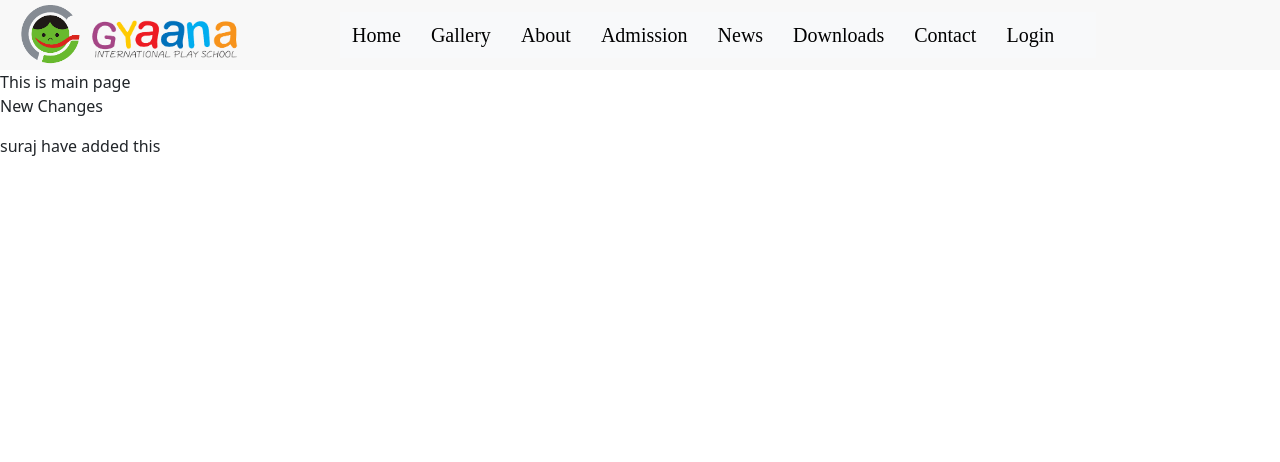
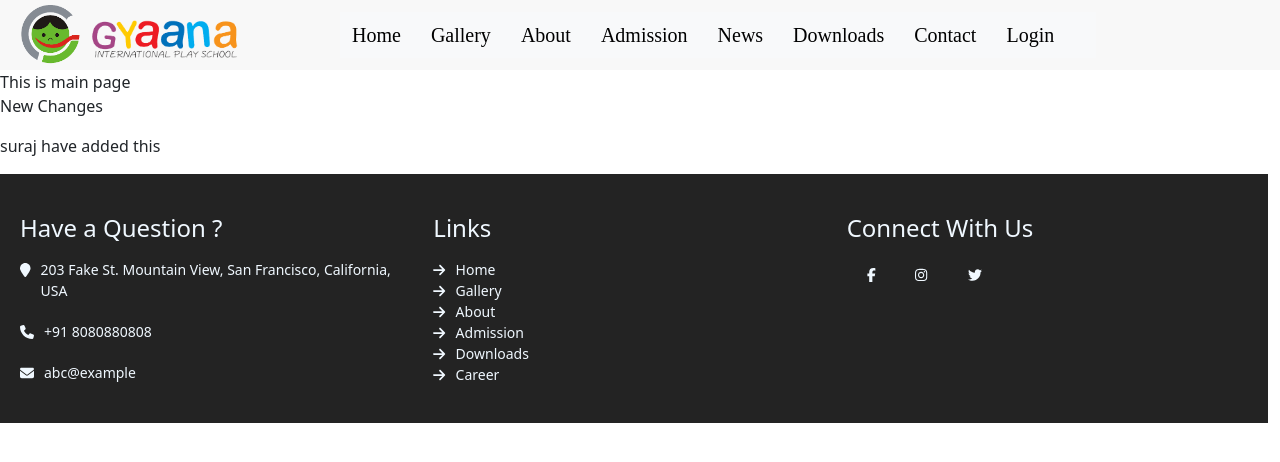
Before and after one commit to udbhavpushkar/gyaana-fe, a Next.js app: page / in a window 1280 px wide. Shown: the top 462 px of the page. Built offline with nearby package versions, Linux system fonts and the light colour scheme.

Commit message:
Footer added prettier congif fa package installed

```diff
--- /dev/null
+++ b/components/Footer/index.js
@@ -0,0 +1,86 @@
+import React from "react"
+import Style from "./style.module.css"
+import { FontAwesomeIcon } from "@fortawesome/react-fontawesome"
+import { faMapMarker, faPhone, faEnvelope, faArrowRight } from "@fortawesome/free-solid-svg-icons"
+import { faFacebookF, faInstagram, faTwitter } from "@fortawesome/free-brands-svg-icons"
+
+const Footer = (props) => {
+  const links = [
+    { name: "Home", link: "#" },
+    { name: "Gallery", link: "#" },
+    { name: "About", link: "#" },
+    { name: "Admission", link: "#" },
+    { name: "Downloads", link: "#" },
+    { name: "Career", link: "#" },
+  ]
+  const social = [
+    { icon: faFacebookF, link: "#" },
+    { icon: faInstagram, link: "#" },
+    { icon: faTwitter, link: "#" },
+  ]
+
+  return (
+    <div className={`${Style.footer} row`}>
+      <div className={`col-sm-12 col-md-4`}>
+        <h4 className={`mb-3`}>Have a Question ?</h4>
+        <div className={`${Style.box}`}>
+          <div className={`${Style.mr2}`}>
+            <FontAwesomeIcon icon={faMapMarker} />
+          </div>
+          <div>203 Fake St. Mountain View, San Francisco, California, USA</div>
+        </div>
+        <div className={`${Style.box}`}>
+          <div className={`${Style.mr2}`}>
+            <FontAwesomeIcon icon={faPhone} />
+          </div>
+          <div>
+            <a className={`${Style.link}`} href="tel:8080880808">
+              +91 8080880808
+            </a>
+          </div>
+        </div>
+        <div className={`${Style.box}`}>
+          <div className={`${Style.mr2}`}>
+            <FontAwesomeIcon icon={faEnvelope} />
+          </div>
+          <div>
+            <a className={`${Style.link}`} href="mailto:abc@example.com">
+              abc@example
+            </a>
+          </div>
+        </div>
+      </div>
+      <div className={`col-sm-12 col-md-4`}>
+        <h4 className={`mb-3`}>Links</h4>
+        <div className={`d-flex flex-column`}>
+          {links.map((data, index) => (
+            <div key={`links_${index}`} className={`d-flex w-100`}>
+              <div className={`${Style.mr2}`}>
+                <FontAwesomeIcon icon={faArrowRight} />
+              </div>
+              <div>
+                <a className={`${Style.link}`} href={data.link}>
+                  {data.name}
+                </a>
+              </div>
+            </div>
+          ))}
+        </div>
+      </div>
+      <div className={`col-sm-12 col-md-4`}>
+        <h4 className={`mb-3`}>Connect With Us</h4>
+        <div className={`d-flex w-100`}>
+          {social.map((data, index) => (
+            <div key={`social_${index}`} className={`${Style.socialLinks}`}>
+              <a className={`${Style.link}`} href={data.link}>
+                <FontAwesomeIcon icon={data.icon} />
+              </a>
+            </div>
+          ))}
+        </div>
+      </div>
+    </div>
+  )
+}
+
+export default Footer
--- /dev/null
+++ b/components/Footer/style.module.css
@@ -0,0 +1,32 @@
+.footer{
+    display: flex;
+    width: 100%;
+    padding: 40px 20px 20px 20px;
+    background-color: #232323;
+    font-size: 14px;
+    color: aliceblue !important;
+}
+
+.mr2{
+    margin-right: 10px;
+}
+
+.link{
+    color: aliceblue !important;
+    text-decoration: unset !important;
+}
+
+.link:hover{
+    color: rgb(143, 178, 208) !important;;
+}
+
+.box{
+    display: flex;
+    width: 100%;
+    margin-bottom: 20px;
+}
+
+.socialLinks{
+    margin: 5px 20px !important;
+
+}
--- a/components/Layout/index.js
+++ b/components/Layout/index.js
@@ -1,7 +1,8 @@
-import Head from "next/head";
-import React from "react";
-import Header from "../Header";
-import Navbar from "../Navbar";
+import Head from "next/head"
+import React from "react"
+import Footer from "../Footer"
+import Header from "../Header"
+import Navbar from "../Navbar"
 
 const Layout = (props) => {
   return (
@@ -12,8 +13,9 @@ const Layout = (props) => {
       <Header />
       {/* <Navbar /> */}
       <div>{props.children}</div>
+      <Footer />
     </div>
-  );
-};
+  )
+}
 
-export default Layout;
+export default Layout
--- a/package.json
+++ b/package.json
@@ -6,6 +6,11 @@
     "start": "next start"
   },
   "dependencies": {
+    "@fortawesome/fontawesome-free": "^6.1.2",
+    "@fortawesome/fontawesome-svg-core": "^6.1.2",
+    "@fortawesome/free-brands-svg-icons": "^6.1.2",
+    "@fortawesome/free-solid-svg-icons": "^6.1.2",
+    "@fortawesome/react-fontawesome": "^0.2.0",
     "bootstrap": "^5.2.0",
     "next": "latest",
     "react": "17.0.2",
--- a/pages/_app.js
+++ b/pages/_app.js
@@ -1,8 +1,8 @@
-import React from "react";
+import React from "react"
 import "bootstrap/dist/css/bootstrap.min.css"
 
-const MyApp = ({Component, pageProps})=>{
-    return <Component {...pageProps}/>
+const MyApp = ({ Component, pageProps }) => {
+  return <Component {...pageProps} />
 }
 
 export default MyApp
--- a/pages/index.js
+++ b/pages/index.js
@@ -1,5 +1,5 @@
-import React from "react";
-import Layout from "../components/Layout";
+import React from "react"
+import Layout from "../components/Layout"
 
 export default function Home() {
   return (
@@ -8,5 +8,5 @@ export default function Home() {
       <p>New Changes</p>
       <p>suraj have added this</p>
     </Layout>
-  );
+  )
 }
```
Also changed, not shown: components/Header/index.js (+11 -23 lines), components/Navbar/index.js (+5 -5 lines), 2 other files (tests, documents, lock files or other folders).
